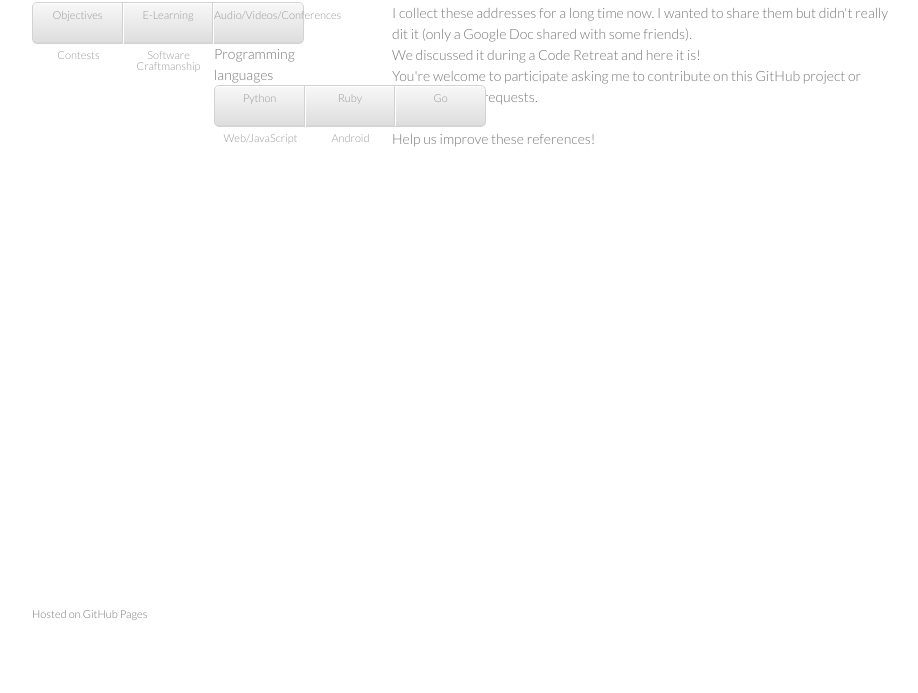
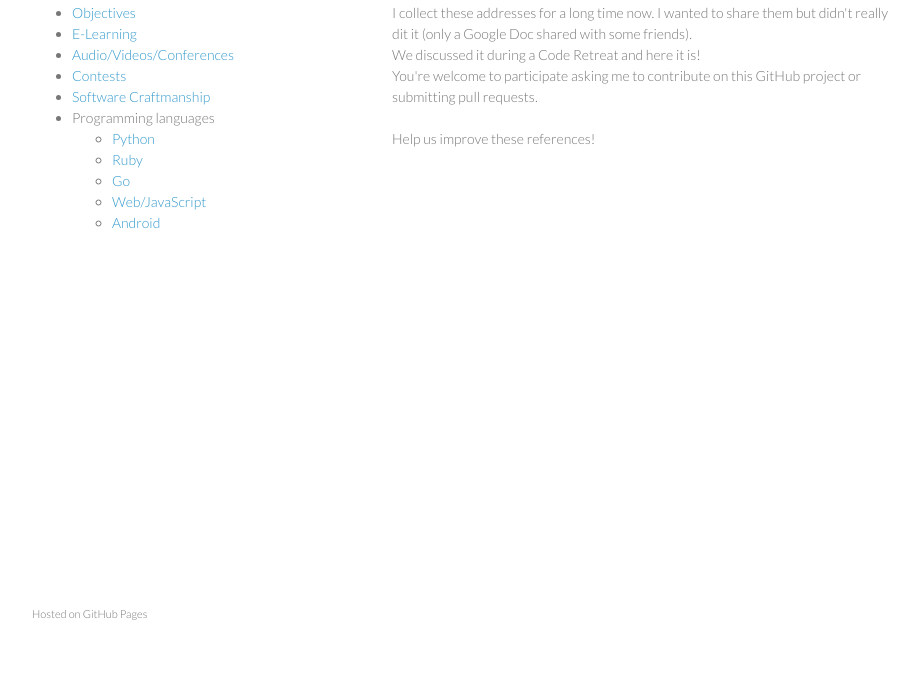
Before and after one commit to vferries/vferries.github.io, a plain HTML site: page index.html in a window 1280 px wide. Shown: the part 107-800 px from the top of the page, without its empty margins (178-1096 px from the left). Drawn offline with Linux system fonts and the light colour scheme.

Commit message:
Update styles.css
Removed bad styles.

```diff
--- a/stylesheets/styles.css
+++ b/stylesheets/styles.css
@@ -9,7 +9,7 @@ body {
 
 h1, h2, h3, h4, h5, h6 {
   color:#222;
-  margin:0 0 20px;
+  margin:10px 0 10px;
 }
 
 p, ul, ol, table, pre, dl {
@@ -101,56 +101,9 @@ header {
   position:fixed;
 }
 
-header ul {
-  list-style:none;
-  height:40px;
-
-  padding:0;
-
-  background: #eee;
-  background: -moz-linear-gradient(top, #f8f8f8 0%, #dddddd 100%);
-  background: -webkit-gradient(linear, left top, left bottom, color-stop(0%,#f8f8f8), color-stop(100%,#dddddd));
-  background: -webkit-linear-gradient(top, #f8f8f8 0%,#dddddd 100%);
-  background: -o-linear-gradient(top, #f8f8f8 0%,#dddddd 100%);
-  background: -ms-linear-gradient(top, #f8f8f8 0%,#dddddd 100%);
-  background: linear-gradient(top, #f8f8f8 0%,#dddddd 100%);
-
-  border-radius:5px;
-  border:1px solid #d2d2d2;
-  box-shadow:inset #fff 0 1px 0, inset rgba(0,0,0,0.03) 0 -1px 0;
-  width:270px;
-}
-
-header li {
-  width:89px;
-  float:left;
-  border-right:1px solid #d2d2d2;
-  height:40px;
-}
-
-header ul a {
-  line-height:1;
-  font-size:11px;
-  color:#999;
-  display:block;
-  text-align:center;
-  padding-top:6px;
-  height:40px;
-}
-
 strong {
   color:#222;
   font-weight:700;
-}
-
-header ul li + li {
-  width:88px;
-  border-left:1px solid #fff;
-}
-
-header ul li + li + li {
-  border-right:none;
-  width:89px;
 }
 
 header ul a strong {
@@ -210,12 +163,6 @@ footer {
   header a small {
     display:inline;
   }
-
-  header ul {
-    position:absolute;
-    right:50px;
-    top:52px;
-  }
 }
 
 @media print, screen and (max-width: 720px) {
```
